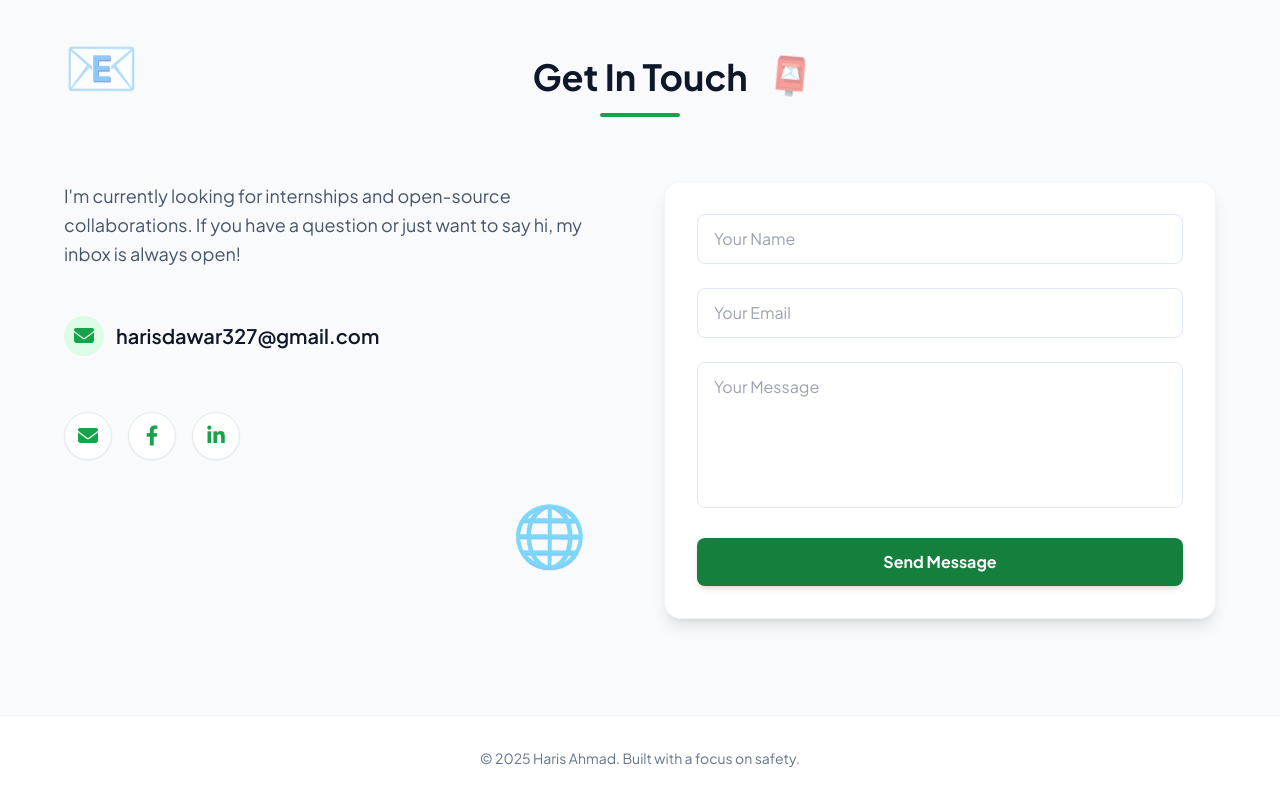
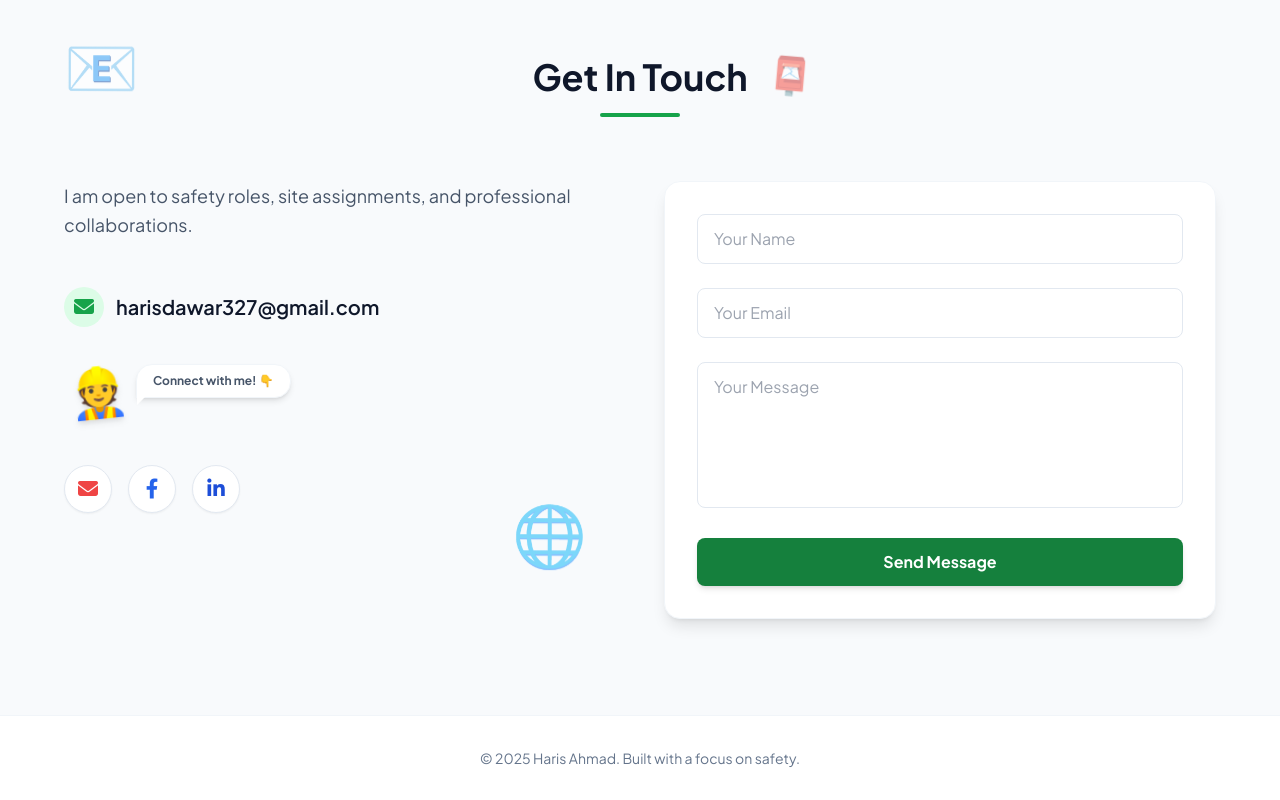
Before and after one commit to hanifa-khanam/Haris-Portfolio, a plain HTML site: page index.html in a window 1280 px wide. Shown: the part 3625-4425 px from the top of the page. Drawn offline with nearby package versions, Linux system fonts and the light colour scheme; animation ran at ten frames a second.

Commit message:
Add file

```diff
--- a/index.html
+++ b/index.html
@@ -541,7 +541,7 @@
                 <!-- Contact Info -->
                 <div class="md:w-1/2 space-y-8">
                     <p class="text-lg text-slate-600 leading-relaxed">
-                        I'm currently looking for internships and open-source collaborations. If you have a question or just want to say hi, my inbox is always open!
+                       I am open to safety roles, site assignments, and professional collaborations.
                     </p>
 
                     <div class="py-4">
@@ -553,19 +553,29 @@
                         </p>
                     </div>
 
+                    <!-- Animated Guidance Cartoon -->
+                    <div class="flex items-end gap-2 mb-2 ml-1 animate-bounce" style="animation-duration: 2s;">
+                        <span class="text-5xl filter drop-shadow-md transform -rotate-6">👷</span>
+                        <div class="bg-white px-4 py-2 rounded-2xl rounded-bl-none shadow-md border border-slate-100 mb-4 relative">
+                            <p class="text-xs font-bold text-slate-600">Connect with me! 👇</p>
+                            <!-- Speech Bubble Tail -->
+                            <div class="absolute bottom-0 left-0 -mb-2 border-t-[10px] border-t-white border-r-[10px] border-r-transparent"></div>
+                        </div>
+                    </div>
+
                     <div class="flex gap-4 pt-2">
-                        <!-- Email/Gmail -->
-                        <a href="mailto:harisdawar327@gmail.com" class="w-12 h-12 rounded-full bg-white border border-slate-200 flex items-center justify-center text-safety-600 text-xl hover:bg-safety-600 hover:text-white transition-all shadow-sm">
+                        <!-- Email/Gmail (Red) -->
+                        <a href="mailto:harisdawar327@gmail.com" class="w-12 h-12 rounded-full bg-white border border-slate-200 flex items-center justify-center text-red-500 text-xl hover:bg-red-500 hover:text-white transition-all shadow-sm">
                             <i class="fas fa-envelope"></i>
                         </a>
 
-                        <!-- Facebook -->
-                        <a href="https://www.facebook.com/share/1Fx7dRHvPP/" target="_blank" class="w-12 h-12 rounded-full bg-white border border-slate-200 flex items-center justify-center text-safety-600 text-xl hover:bg-safety-600 hover:text-white transition-all shadow-sm">
+                        <!-- Facebook (Blue) -->
+                        <a href="https://www.facebook.com/share/1Fx7dRHvPP/" target="_blank" class="w-12 h-12 rounded-full bg-white border border-slate-200 flex items-center justify-center text-blue-600 text-xl hover:bg-blue-600 hover:text-white transition-all shadow-sm">
                             <i class="fab fa-facebook-f"></i>
                         </a>
 
-                        <!-- LinkedIn -->
-                        <a href="https://www.linkedin.com/in/haris-ahmad-2a9971361" target="_blank" class="w-12 h-12 rounded-full bg-white border border-slate-200 flex items-center justify-center text-safety-600 text-xl hover:bg-safety-600 hover:text-white transition-all shadow-sm">
+                        <!-- LinkedIn (Dark Blue) -->
+                        <a href="https://www.linkedin.com/in/haris-ahmad-2a9971361" target="_blank" class="w-12 h-12 rounded-full bg-white border border-slate-200 flex items-center justify-center text-blue-700 text-xl hover:bg-blue-700 hover:text-white transition-all shadow-sm">
                             <i class="fab fa-linkedin-in"></i>
                         </a>
                     </div>
```
